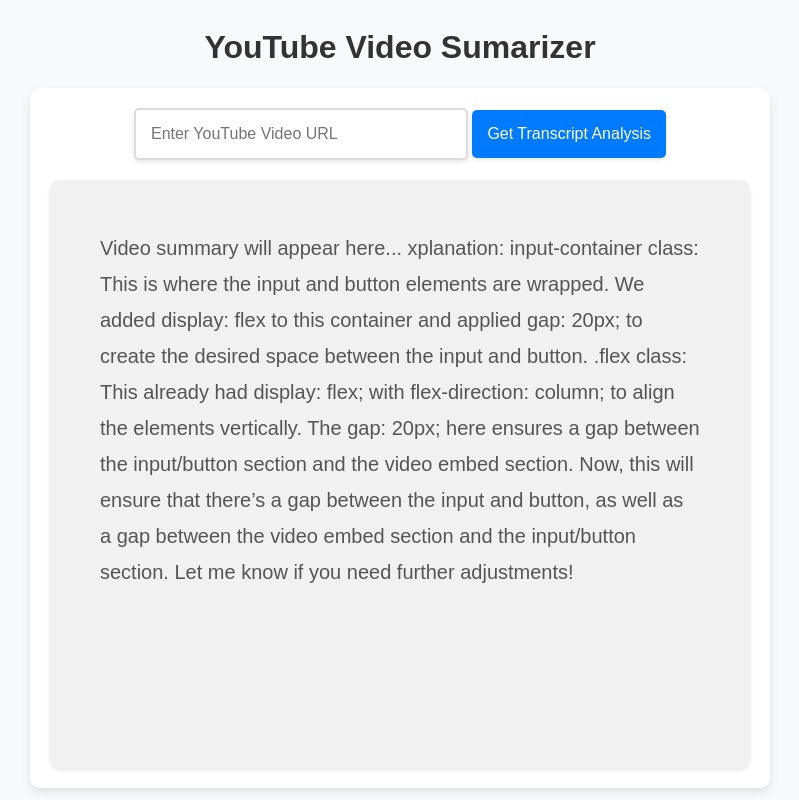
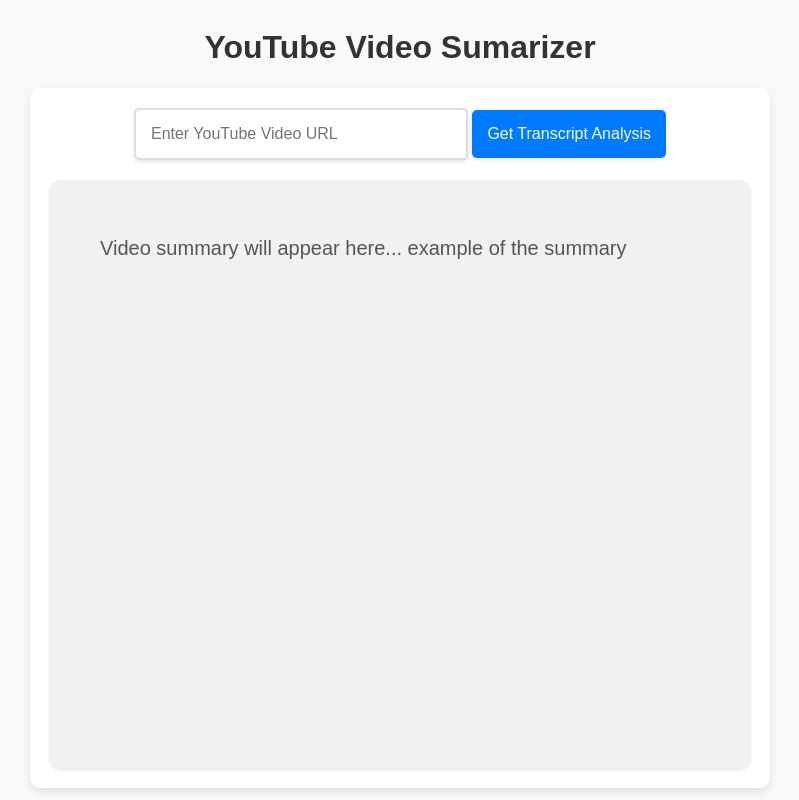
Before and after one commit to duyquangbui99/VidSummarizer, a Flask app: page / in a window 1280 px wide. Shown: the whole page, without its empty margins (240-1039 px from the left). Run offline with Flask 3, Linux system fonts and the light colour scheme.

Commit message:
Update index.html

```diff
--- a/templates/index.html
+++ b/templates/index.html
@@ -18,16 +18,7 @@
                 <button onclick="getResponse()" style="padding: 15px;">Get Transcript Analysis</button>
             </div>
             <div class="output" id="responseOutput">Video summary will appear here...
-                xplanation:
-                input-container class: This is where the input and button elements are wrapped. We added display: flex
-                to this container and applied gap: 20px; to create the desired space between the input and button.
-                .flex class: This already had display: flex; with flex-direction: column; to align the elements
-                vertically. The gap: 20px; here ensures a gap between the input/button section and the video embed
-                section.
-                Now, this will ensure that there’s a gap between the input and button, as well as a gap between the
-                video embed section and the input/button section.
-
-                Let me know if you need further adjustments!
+                example of the summary
             </div>
         </div>
 
```
